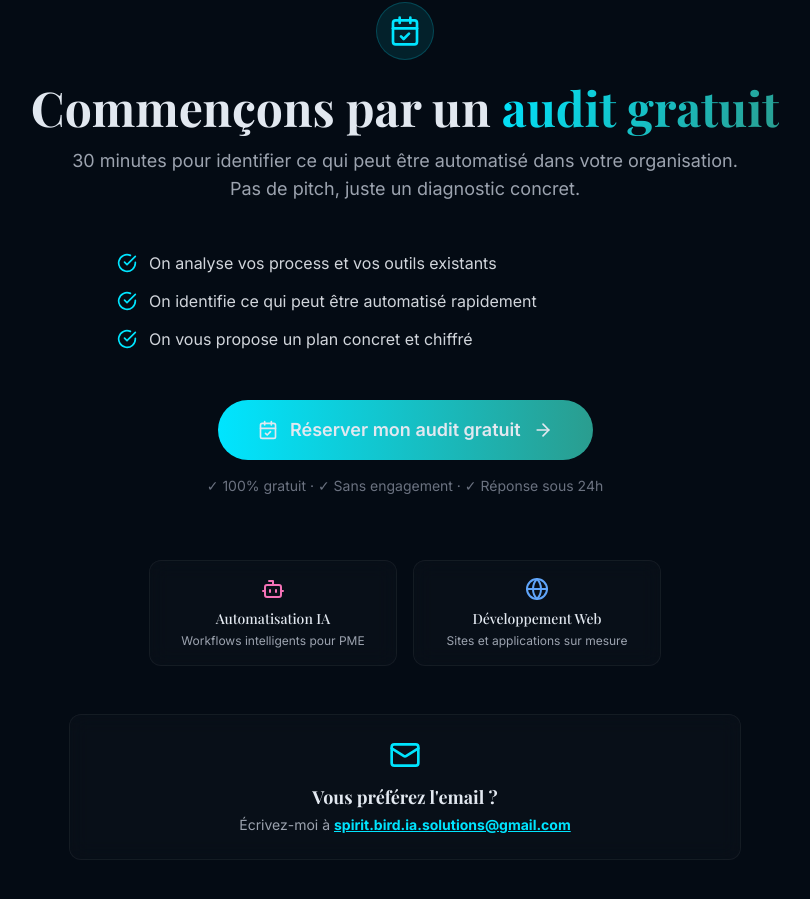
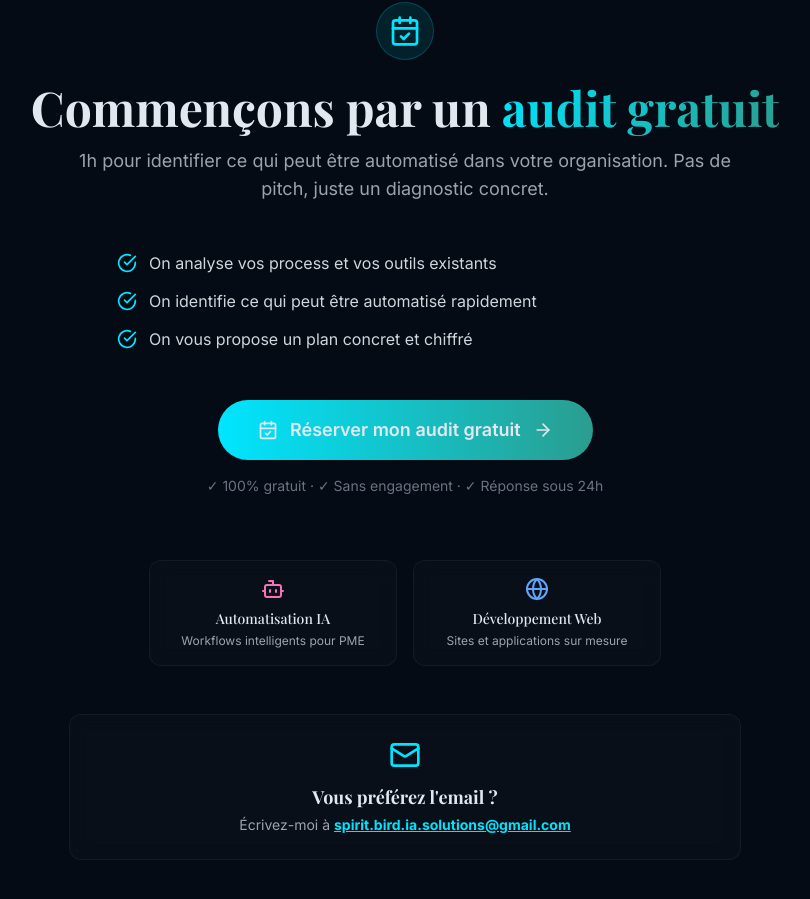
Before and after one commit to dcormerais/Spirit-Bird-IA-Solutions, a React (Vite) app: page / in a window 1280 px wide. Shown: the part 9077-9976 px from the top of the page, without its empty margins (235-1045 px from the left). Built offline with nearby package versions, Linux system fonts and the light colour scheme.

Commit message:
Updated Contact.tsx

```diff
--- a/src/components/Contact.tsx
+++ b/src/components/Contact.tsx
@@ -65,7 +65,7 @@ const Contact = () => {
             viewport={{ once: true }}
             transition={{ delay: 0.2 }}
           >
-            30 minutes pour identifier ce qui peut être automatisé dans votre organisation.
+            1h pour identifier ce qui peut être automatisé dans votre organisation.
             Pas de pitch, juste un diagnostic concret.
           </motion.p>
 
```
